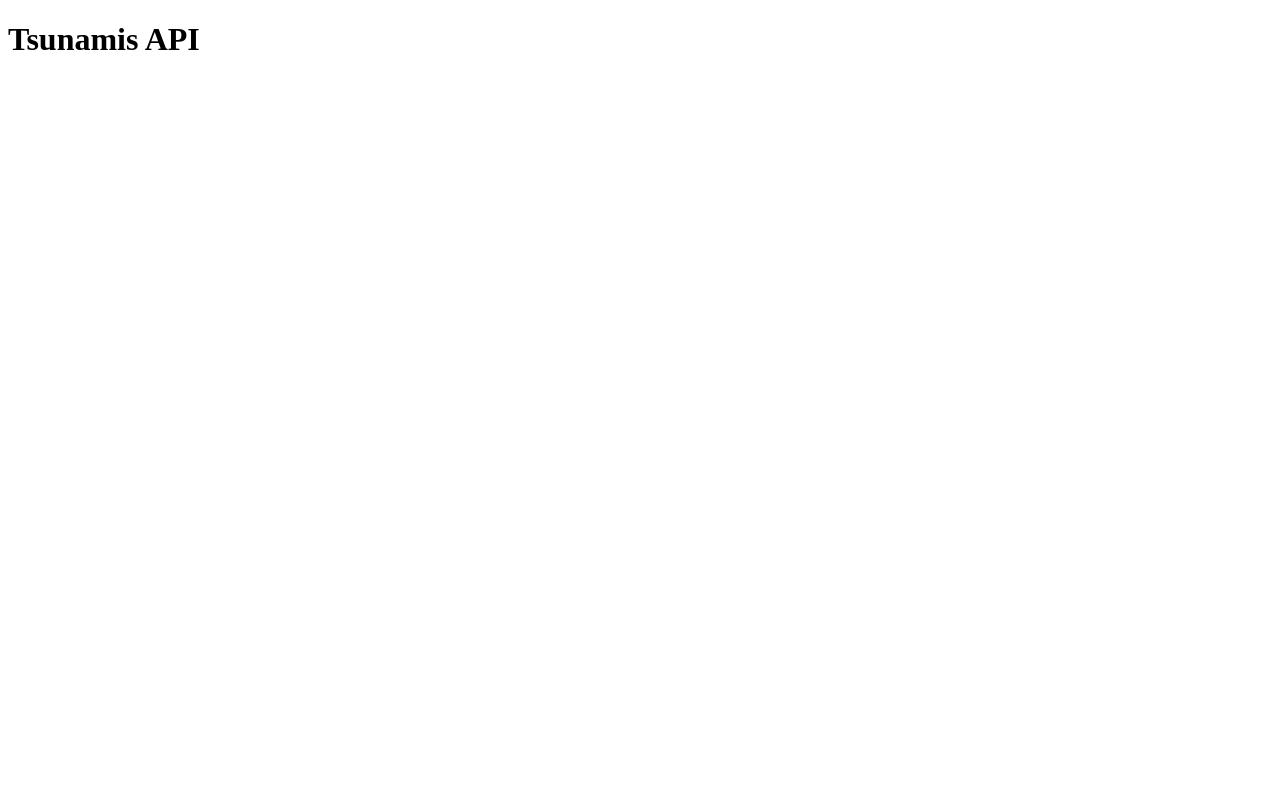
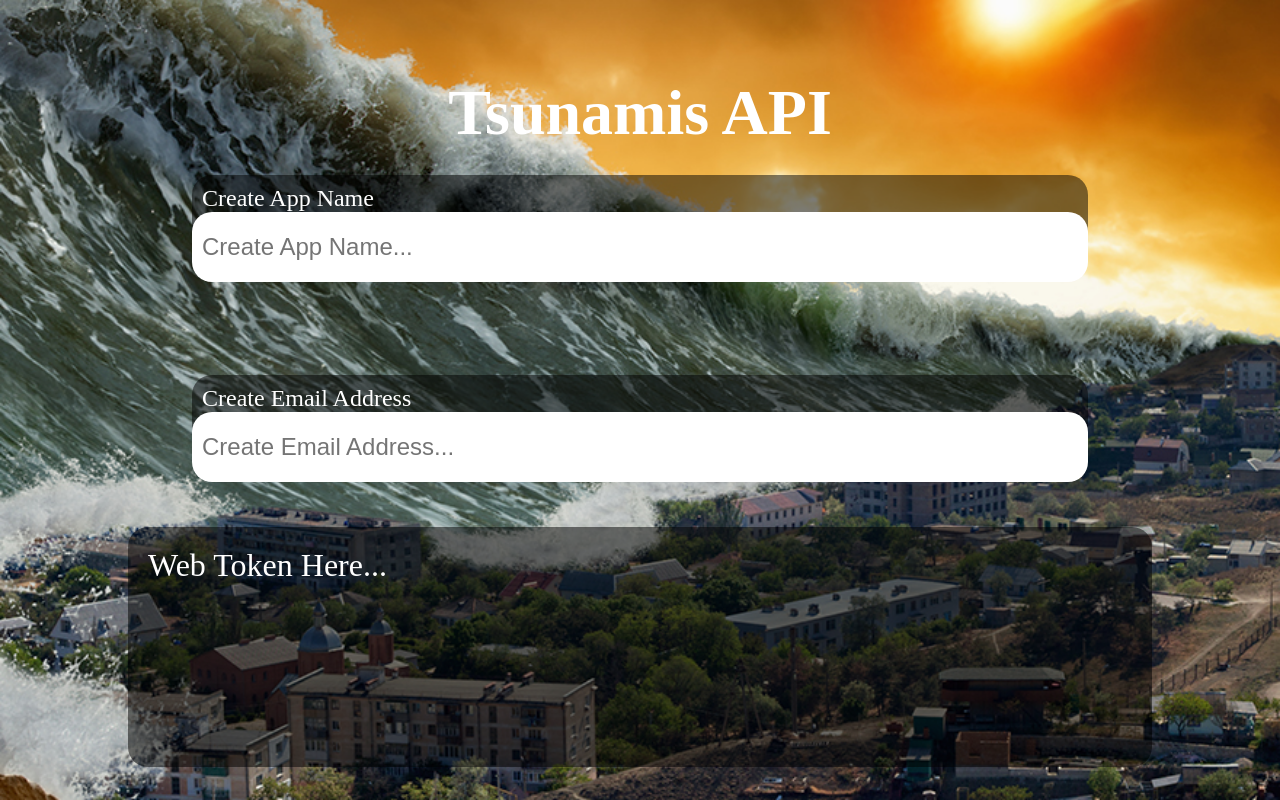
Before and after one commit to Kalikoze/Glaciers_API, a website: page public/index.html in a window 1280 px wide. Drawn offline with nearby package versions, Linux system fonts and the light colour scheme.

Commit message:
Add form in index.html and style the front end.  Setup scripts.js.  Just need to actually set up fetch POST and append webtoken to section.

```diff
--- /dev/null
+++ b/public/css/styles.css
@@ -0,0 +1,75 @@
+*,
+*:after,
+*:before {
+  box-sizing: border-box;
+  margin: 0;
+}
+
+body {
+  align-items: center;
+  background-image: url('../assets/tsunami.jpg');
+  background-repeat: no-repeat;
+  background-position: center;
+  background-size: cover;
+  display: flex;
+  flex-wrap: wrap;
+  height: 100vh;
+  justify-content: center;
+  width: 100%;
+}
+
+h1 {
+  align-items: center;
+  color: white;
+  display: flex;
+  font-size: 64px;;
+  height: 20%;
+  justify-content: center;
+  width: 100%;
+}
+
+form {
+  align-items: center;
+  display: flex;
+  flex-wrap: wrap;
+  height: 50%;
+  justify-content: center;
+  width: 100%;
+}
+
+#POST-appname, #POST-email, label {
+  display: block;
+  font-size: 24px;
+  height: 70px;
+  margin-top: -200px;
+  width: 70%;
+}
+
+#POST-appname, #POST-email {
+  border: none;
+  border-radius: 20px;
+  margin-top: -325px;
+  padding-left: 10px;
+}
+
+label {
+  color: white;
+  background-color: rgba(0, 0, 0, 0.5);
+  border-radius: 20px;
+  padding: 10px;
+}
+
+.web-token {
+  display: flex;
+  background-color: rgba(0, 0, 0, 0.5);
+  border-radius: 20px;
+  height: 30%;
+  margin-top: -200px;
+  width: 80%;
+}
+
+.token {
+  color: white;
+  font-size: 32px;
+  padding: 20px;
+}
--- a/public/index.html
+++ b/public/index.html
@@ -3,9 +3,20 @@
   <head>
     <meta charset="utf-8">
     <title>Tsunamis API</title>
+    <link href="css/styles.css" rel="stylesheet" type='text/css'>
   </head>
   <body>
     <h1>Tsunamis API</h1>
-
+    <form class="" action="/api/v1/newuser/authenticate" method="post">
+      <label for="POST-appname">Create App Name</label>
+        <input id="POST-appname" type="text" name="appname" placeholder="Create App Name...">
+      <label for="POST-email">Create Email Address</label>
+        <input id="POST-email" type="text" name="email" placeholder="Create Email Address...">
+    </form>
+    <section class='web-token'>
+      <p class="token">Web Token Here...</p>
+    </section>
+    <script src="https://ajax.googleapis.com/ajax/libs/jquery/3.2.1/jquery.min.js"></script>
+    <script src="js/scripts.js" charset="utf-8"></script>
   </body>
 </html>
--- a/public/js/scripts.js
+++ b/public/js/scripts.js
@@ -0,0 +1,5 @@
+const postInfo = () => {
+  console.log('fired')
+}
+
+$('#POST-email').keydown(e => e.keyCode === 13 ? postInfo() : null);
```
Also changed, not shown: public/assets/tsunami.jpg (added).
